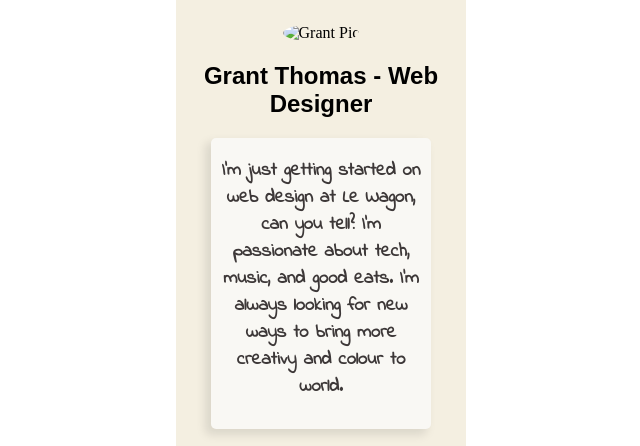
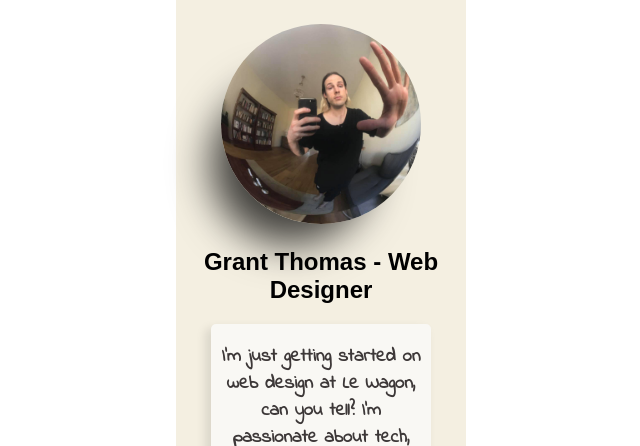
Before and after one commit to granttnarg/profile, a plain HTML site: page index.html in a window 1280 px wide. Shown: the part 315-761 px from the top of the page, without its empty margins (319-959 px from the left). Drawn offline with Linux system fonts and the light colour scheme; the site is published under a folder, as on GitHub Pages, so addresses that start at the root find nothing; a web font is replaced by a local one.

Commit message:
changed slash on img in html

```diff
--- a/index.html
+++ b/index.html
@@ -15,7 +15,7 @@
 <body>
   <div class="text-center container">
   <h1>- Grant's Amazing World Famous Website -</h1>
-  <img src="/images/grant_profile_pic.jpg" width="200" class="img-circle img-shadow" alt="Grant Pic">
+  <img src="images/grant_profile_pic.jpg" width="200" class="img-circle img-shadow" alt="Grant Pic">
 
     <h2>Grant Thomas - Web Designer</h2>
 
```
